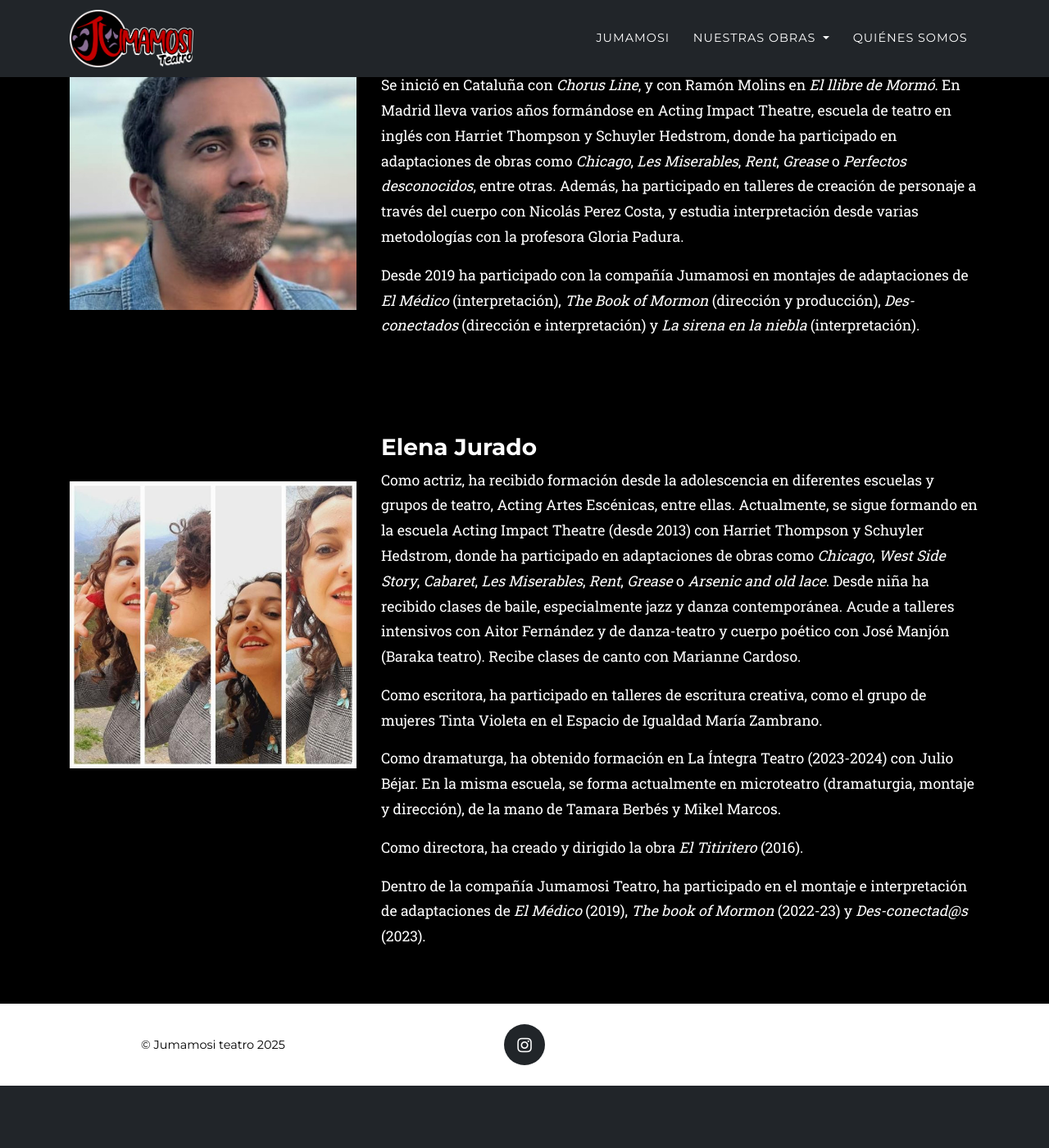
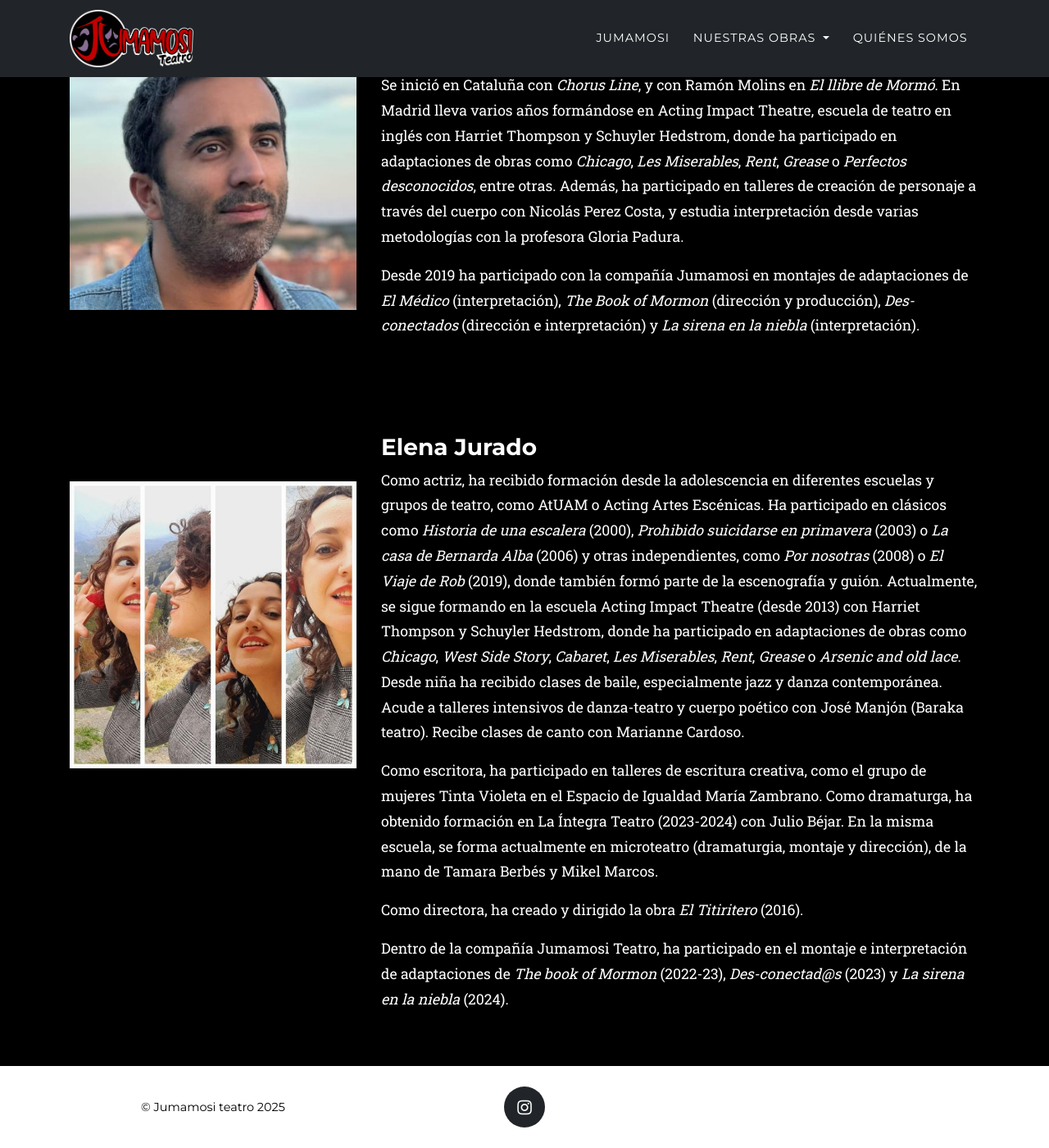
Before and after one commit to jumamositeatro/jumamositeatro.github.io, a Jekyll site: the page built from nosotros.md, in a window 1280 px wide and 1400 px high, scrolled down 963 px. Shown: the whole window at 82% size. Built offline with Jekyll 4.4.1, drawn with Linux system fonts in a browser that asks for light colours; some web fonts are replaced; before the commit the page ends 2287 px from its top, so only the background shows below that.

Commit message:
CV Elena changes

```diff
--- a/_data/cvs.yml
+++ b/_data/cvs.yml
@@ -48,18 +48,19 @@ elena:
   name: Elena Jurado
   image: nosotros/elena.jpg
   description: |
-    Como actriz, ha recibido formación desde la adolescencia en diferentes escuelas y grupos de teatro, Acting Artes Escénicas, entre ellas.
+    Como actriz, ha recibido formación desde la adolescencia en diferentes escuelas y grupos de teatro, como AtUAM o Acting Artes Escénicas.
+    Ha participado en clásicos como *Historia de una escalera* (2000), *Prohibido suicidarse en primavera* (2003) o *La casa de Bernarda Alba* (2006)
+    y otras independientes, como *Por nosotras* (2008) o *El Viaje de Rob* (2019), donde también formó parte de la escenografía y guión.
     Actualmente, se sigue formando en la escuela Acting Impact Theatre (desde 2013) con Harriet Thompson y Schuyler Hedstrom, donde ha participado
     en adaptaciones de obras como *Chicago*, *West Side Story*, *Cabaret*, *Les Miserables*, *Rent*, *Grease* o *Arsenic and old lace*.
-    Desde niña ha recibido clases de baile, especialmente jazz y danza contemporánea. Acude a talleres intensivos con Aitor Fernández y de danza-teatro y cuerpo poético con José Manjón (Baraka teatro).
+    Desde niña ha recibido clases de baile, especialmente jazz y danza contemporánea. Acude a talleres intensivos de danza-teatro y cuerpo poético con José Manjón (Baraka teatro).
     Recibe clases de canto con Marianne Cardoso.
 
     Como escritora, ha participado en talleres de escritura creativa, como el grupo de mujeres Tinta Violeta en el Espacio de Igualdad María Zambrano.
-
     Como dramaturga, ha obtenido formación en La Íntegra Teatro (2023-2024) con Julio Béjar.
     En la misma escuela, se forma actualmente en microteatro (dramaturgia, montaje y dirección), de la mano de Tamara Berbés y Mikel Marcos.
 
     Como directora, ha creado y dirigido la obra *El Titiritero* (2016).
 
-    Dentro de la compañía Jumamosi Teatro, ha participado en el montaje e interpretación de adaptaciones de *El Médico* (2019),
-    *The book of Mormon* (2022-23) y *Des-conectad@s* (2023).
+    Dentro de la compañía Jumamosi Teatro, ha participado en el montaje e interpretación de adaptaciones de
+    *The book of Mormon* (2022-23), *Des-conectad@s* (2023) y *La sirena en la niebla* (2024).
```
